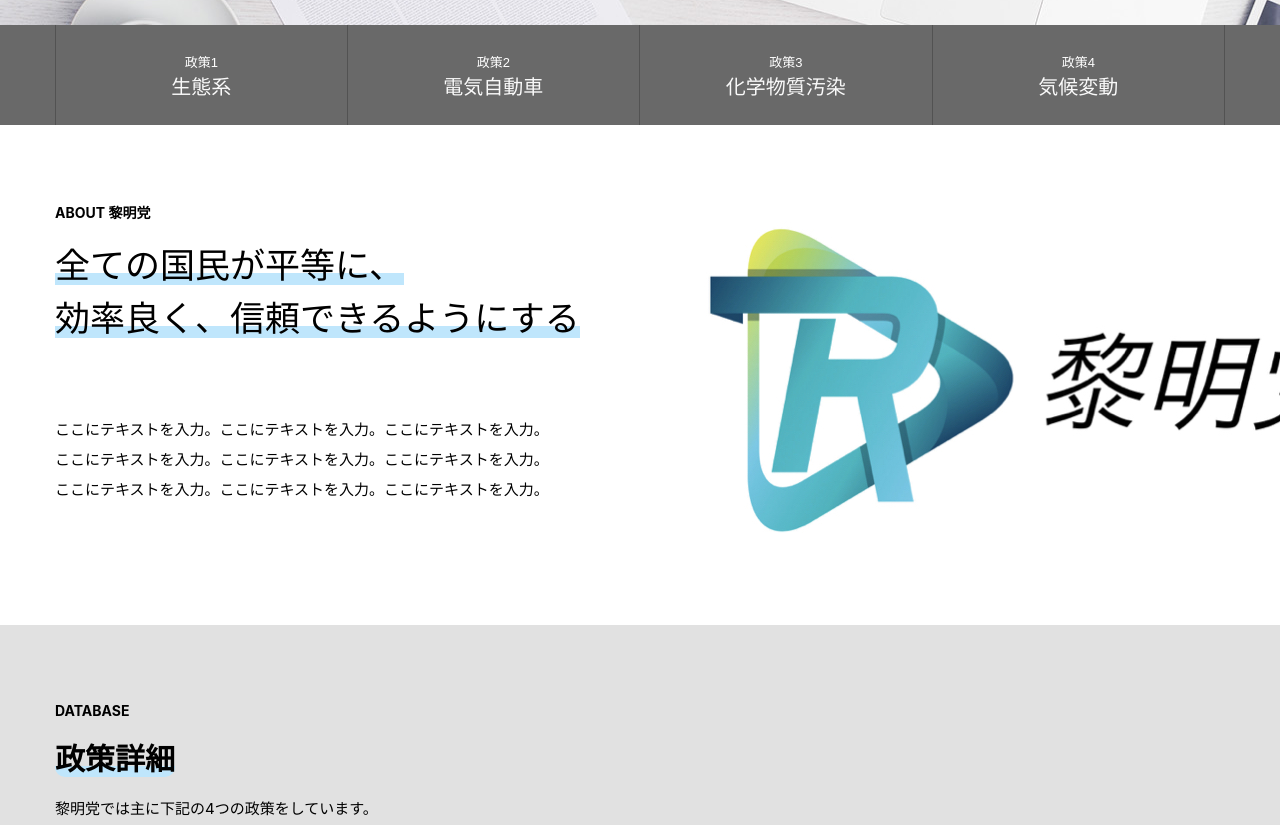
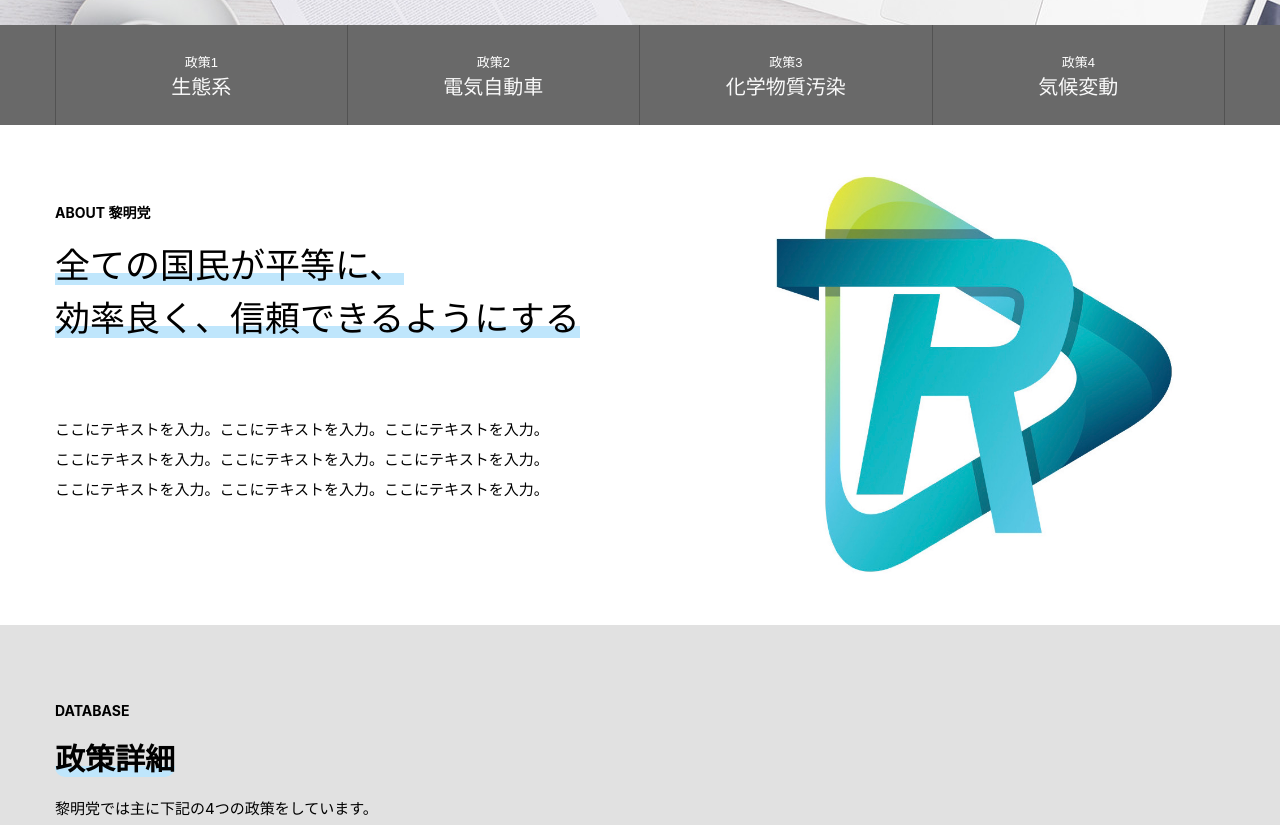
Before and after one commit to 20181150/ScienceHP, a plain HTML site: page index.html in a window 1280 px wide. Shown: the part 440-1265 px from the top of the page. Drawn offline with Linux system fonts and the light colour scheme.

Commit message:
about_img

```diff
--- a/content/scss/style.scss
+++ b/content/scss/style.scss
@@ -326,10 +326,18 @@ header {
 .home-about {
   line-height: 1.5em;
   height: 500px;
-  background-image: url(../img/about-bg.jpg);
+  //background-image: url(../img/about-bg.jpg);
   background-color: white;
   background-repeat: no-repeat;
   background-position: center bottom;
+
+  img {
+    float: right;
+    height: 400px;
+    margin-top: 50px;
+    margin-right: 50px;
+    display: flex;
+  }
 
   h1 {
     font-size: 35px;
--- a/index.html
+++ b/index.html
@@ -100,6 +100,7 @@
 
 			<div class="home-about">
 				<div class="home-about-wrap">
+					<img src="content/img/about.jpg" alt="about">
 					<div class="home-about-wrap-left">
 						<span class="home-about-subtitle">ABOUT 黎明党</span>
 						<h1><span class="home-about-underline">全ての国民が平等に、<br>効率良く、信頼できるようにする</span></h1>
```
Also changed, not shown: content/css/style.css, content/img/about.jpg (added).
